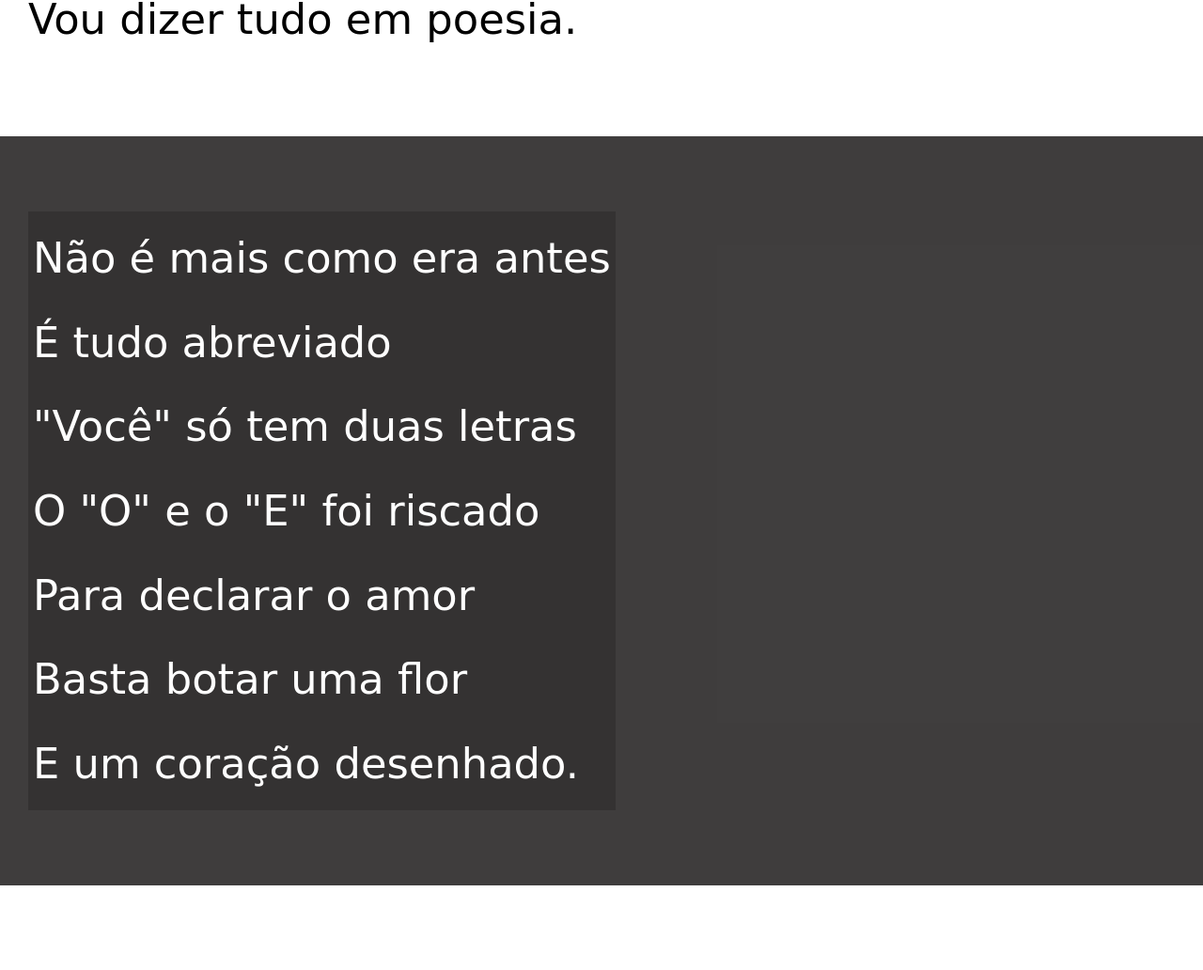
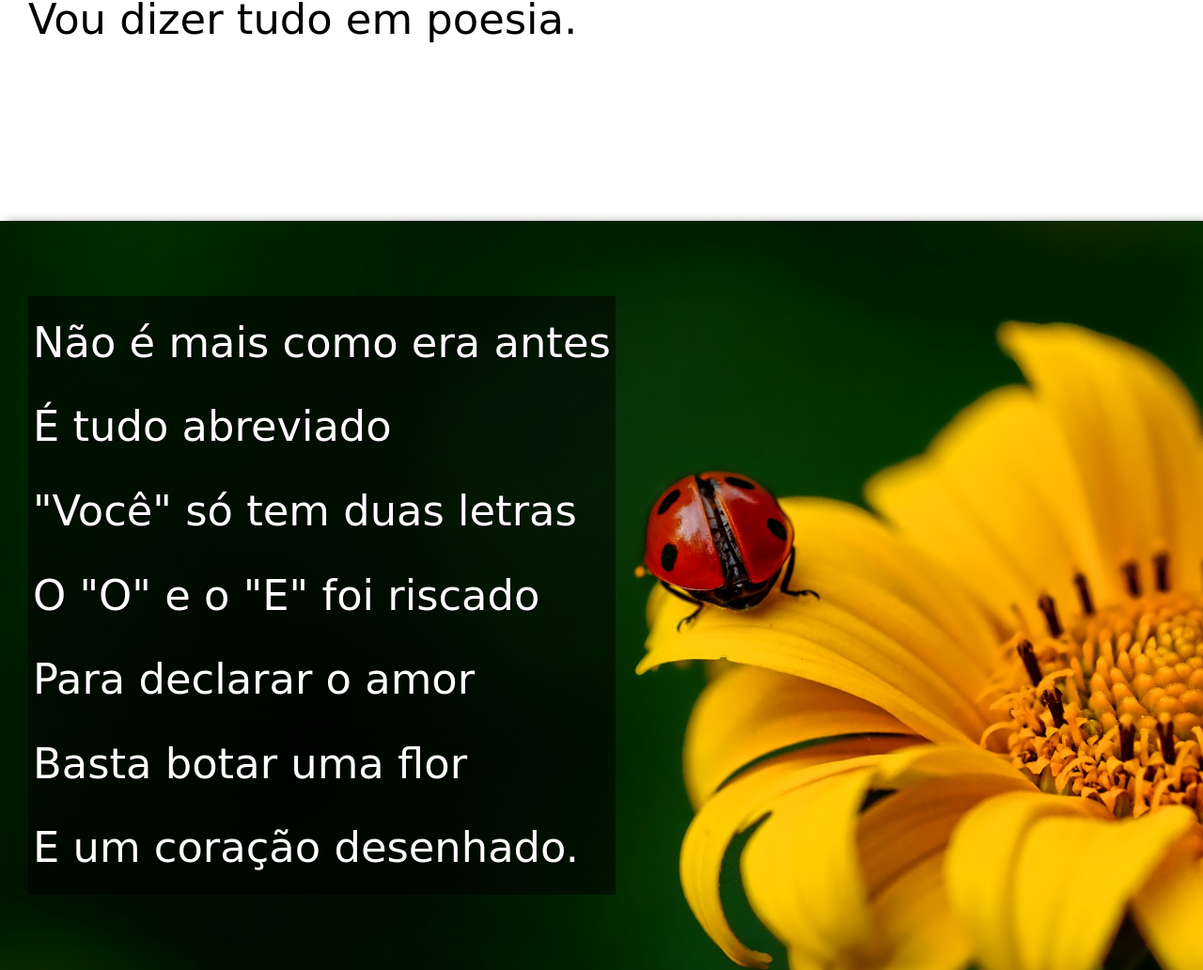
Before and after one commit to matheusgabrielvargas/html-css, a plain HTML site: page Desafio/D012/index.html in a window 1280 px wide. Shown: the part 1010-2042 px from the top of the page at 94% size. Drawn offline with Linux system fonts and the light colour scheme.

Commit message:
finalizando projeto do poema

```diff
--- a/Desafio/D012/estilo/style.css
+++ b/Desafio/D012/estilo/style.css
@@ -60,6 +60,10 @@ section{
     font-size: 3.5vw;
 }
 
+section > P {
+    padding-bottom: 2em;
+}
+
 section.normal {
     background-color: white;
     color: black;
@@ -68,12 +72,27 @@ section.normal {
 section.imagem {
     background-color: rgba(58, 56, 56, 0.945);
     color: white;
+    box-shadow:  6px 6px 13px 0px black;
+    background-size: cover;
+    background-attachment: fixed;
 }
 
 section.imagem > p {
     display: inline-block;
     padding: 5px;
-    background-color: rgba(0, 0, 0, 0.178);
+    background-color: rgba(0, 0, 0, 0.514);
+    text-shadow: 1px 1px 0px black;
+}
+
+section#img01 {
+    background-image:url('../imagens/background001.jpg') ;
+    background-position: right center;
+
+}
+
+section#img02 {
+    background-image: url('../imagens/background002.jpg');
+
 }
 
 footer {
--- a/Desafio/D012/index.html
+++ b/Desafio/D012/index.html
@@ -30,7 +30,7 @@
 
 
 
-    <section class="imagem">
+    <section class="imagem" id="img01">
 
             <p>
                 Não é mais como era antes <br>
@@ -72,7 +72,7 @@
 
 
 
-    <section class="imagem">
+    <section class="imagem" id="img02">
 
             <p>
                 Tenho saudade das cartas <br>
```
